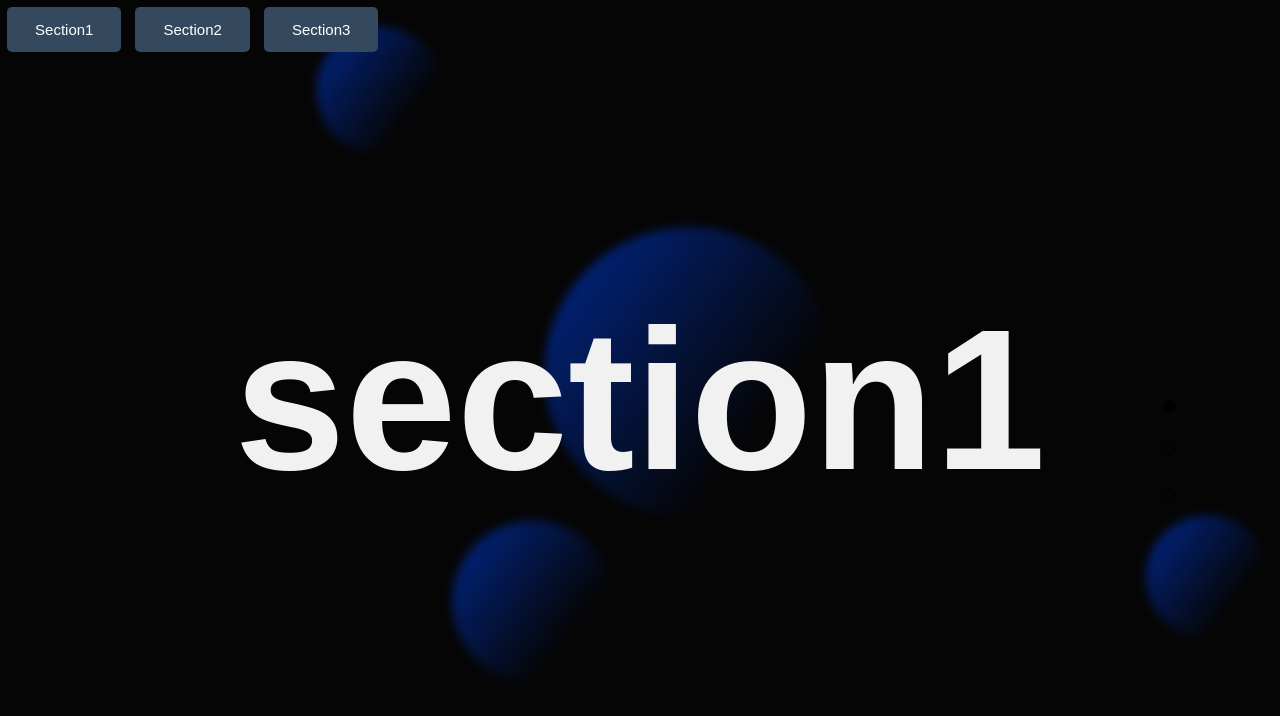
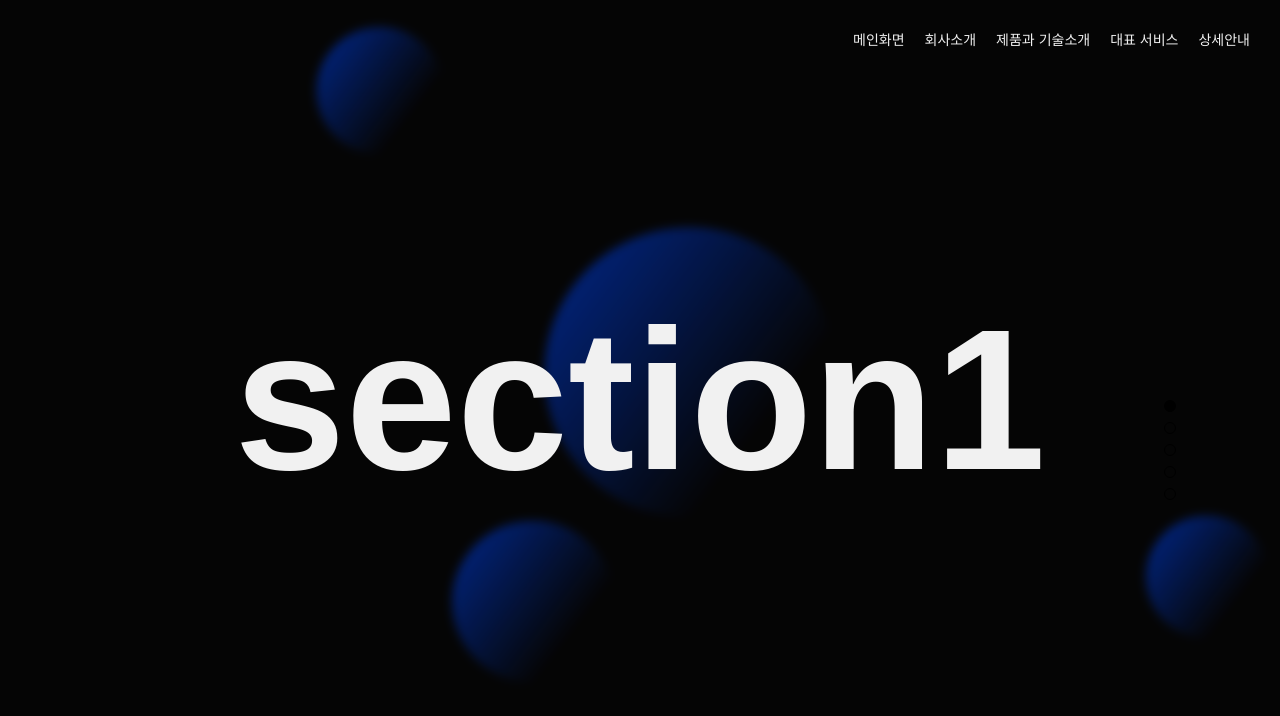
Before and after one commit to chjfrom/companySite, a Next.js app: page / in a window 1280 px wide. Shown: the top 716 px of the page. Built offline with nearby package versions, Linux system fonts and the light colour scheme.

Commit message:
Gnb Menu css 수정

```diff
--- a/components/Dots.jsx
+++ b/components/Dots.jsx
@@ -35,6 +35,8 @@ const Dots = ({ currentPage, onPageChange }) => {
         <Dot num={1} currentPage={currentPage} onClick={onPageChange}></Dot> {/* onClick 추가 */}
         <Dot num={2} currentPage={currentPage} onClick={onPageChange}></Dot> {/* onClick 추가 */}
         <Dot num={3} currentPage={currentPage} onClick={onPageChange}></Dot> {/* onClick 추가 */}
+        <Dot num={4} currentPage={currentPage} onClick={onPageChange}></Dot> {/* onClick 추가 */}
+        <Dot num={5} currentPage={currentPage} onClick={onPageChange}></Dot> {/* onClick 추가 */}
       </div>
     </div>
   );
--- a/components/FullPage.jsx
+++ b/components/FullPage.jsx
@@ -7,67 +7,41 @@ function App() {
   const DIVIDER_HEIGHT = 5;
   const outerDivRef = useRef();
   const [currentPage, setCurrentPage] = useState(1);
-  const [isScrolling, setIsScrolling] = useState(false); // 스크롤 중인지 여부를 나타내는 상태 추가
+  const [isScrolling, setIsScrolling] = useState(false);
 
   useEffect(() => {
     const wheelHandler = (e) => {
       e.preventDefault();
       if (!isScrolling) {
-        // 스크롤 중일 때는 추가 스크롤 이벤트를 무시
-        setIsScrolling(true); // 스크롤 시작 시 플래그 설정
+        setIsScrolling(true);
         const { deltaY } = e;
         const { scrollTop } = outerDivRef.current;
         const pageHeight = window.innerHeight;
 
         if (deltaY > 0) {
-          if (scrollTop >= 0 && scrollTop < pageHeight) {
+          if (currentPage < 5) {
+            // 새로운 페이지가 5개인 경우에만 추가 스크롤 가능
             outerDivRef.current.scrollTo({
-              top: pageHeight + DIVIDER_HEIGHT,
+              top: pageHeight * currentPage + DIVIDER_HEIGHT * currentPage,
               left: 0,
               behavior: 'smooth',
             });
-            setCurrentPage(2);
-          } else if (scrollTop >= pageHeight && scrollTop < pageHeight * 2) {
+            setCurrentPage(currentPage + 1);
+          }
+        } else {
+          if (currentPage > 1) {
             outerDivRef.current.scrollTo({
-              top: pageHeight * 2 + DIVIDER_HEIGHT * 2,
+              top: pageHeight * (currentPage - 2) + DIVIDER_HEIGHT * (currentPage - 2),
               left: 0,
               behavior: 'smooth',
             });
-            setCurrentPage(3);
-          } else {
-            outerDivRef.current.scrollTo({
-              top: pageHeight * 2 + DIVIDER_HEIGHT * 2,
-              left: 0,
-              behavior: 'smooth',
-            });
-          }
-        } else {
-          if (scrollTop >= 0 && scrollTop < pageHeight) {
-            outerDivRef.current.scrollTo({
-              top: 0,
-              left: 0,
-              behavior: 'smooth',
-            });
-          } else if (scrollTop >= pageHeight && scrollTop < pageHeight * 2) {
-            outerDivRef.current.scrollTo({
-              top: 0,
-              left: 0,
-              behavior: 'smooth',
-            });
-            setCurrentPage(1);
-          } else {
-            outerDivRef.current.scrollTo({
-              top: pageHeight + DIVIDER_HEIGHT,
-              left: 0,
-              behavior: 'smooth',
-            });
-            setCurrentPage(2);
+            setCurrentPage(currentPage - 1);
           }
         }
 
         setTimeout(() => {
-          setIsScrolling(false); // 스크롤 종료 시 플래그 재설정
-        }, 1000); // 스크롤 종료 후 1초 동안은 추가 스크롤 이벤트 무시
+          setIsScrolling(false);
+        }, 1000);
       }
     };
 
@@ -76,7 +50,7 @@ function App() {
     return () => {
       outerDivRefCurrent.removeEventListener('wheel', wheelHandler);
     };
-  }, [isScrolling]); // isScrolling 상태를 의존성으로 추가
+  }, [isScrolling, currentPage]);
 
   const onPageChange = (pageNum) => {
     const pageHeight = window.innerHeight;
@@ -94,10 +68,10 @@ function App() {
         <Dots currentPage={currentPage} onPageChange={onPageChange} /> {/* onPageChange 전달 */}
         <Section1 />
         <div className="inner bg-yellow">1</div>
-        <div className="divider"></div>
         <div className="inner bg-blue">2</div>
-        <div className="divider"></div>
         <div className="inner bg-pink">3</div>
+        <div className="inner bg-green">4</div>
+        <div className="inner bg-orange">5</div>
       </div>
       <Menu onPageChange={onPageChange} />
     </>
--- a/components/Menu.jsx
+++ b/components/Menu.jsx
@@ -1,19 +1,19 @@
 export default function Menu({ onPageChange }) {
   return (
-    <div
-      className="menu"
-      style={{
-        position: 'fixed',
-        top: 0,
-        zIndex: 100,
-      }}
-    >
-      <ul className="actions">
-        <li>
-          <button onClick={() => onPageChange(1)}> Section1</button>
-          <button onClick={() => onPageChange(2)}> Section2</button>
-          <button onClick={() => onPageChange(3)}> Section3</button>
-        </li>
+    <div className="gnbMenu">
+      <ul className="gnbList">
+        <li onClick={() => onPageChange(1)}>메인화면</li>
+        <li onClick={() => onPageChange(2)}>회사소개</li>
+        <li onClick={() => onPageChange(3)}>제품과 기술소개</li>
+        <li onClick={() => onPageChange(4)}>대표 서비스</li>
+        <li onClick={() => onPageChange(5)}>상세안내</li>
+        {/* <li>
+          <span onClick={() => onPageChange(1)}>메인화면</span>
+          <span onClick={() => onPageChange(2)}>회사소개</span>
+          <span onClick={() => onPageChange(3)}>제품과 기술소개</span>
+          <span onClick={() => onPageChange(3)}>대표 서비스</span>
+          <span onClick={() => onPageChange(3)}>상세안내</span>
+        </li> */}
       </ul>
     </div>
   );
--- a/styles/global.css
+++ b/styles/global.css
@@ -10,24 +10,6 @@ body {
   position: relative;
   text-align: center;
   font-size: 4em;
-}
-
-.actions {
-  list-style-type: none;
-}
-.actions button {
-  padding: 0.93em 1.87em;
-  background: #35495e;
-  border-radius: 5px;
-  border: 0;
-  color: #fff;
-  margin: 7px;
-  font-size: 15px;
-  cursor: pointer;
-}
-.actions button:hover {
-  background: #fff;
-  color: #35495e;
 }
 
 .outer {
@@ -48,20 +30,37 @@ body {
   font-size: 100px;
 }
 
-.bg-yellow {
-  background-color: #f7f6cf;
-}
-
-.bg-blue {
-  background-color: #b6d8f2;
-}
-
-.bg-pink {
-  background-color: #f4cfdf;
-}
-
 .divider {
   width: 100%;
   height: 5px;
   background-color: gray;
 }
+
+.gnbMenu {
+  position: fixed;
+  top: 30px;
+  right: 30px;
+  z-index: 100;
+  > ul {
+    overflow: hidden;
+    display: flex;
+    align-items: center;
+    column-gap: 20px;
+  }
+}
+
+.gnbList {
+  overflow: hidden;
+  display: flex;
+  align-items: center;
+  column-gap: 20px;
+  > li {
+    line-height: 20px;
+    font-size: 14px;
+    cursor: pointer;
+  }
+  > li:hover {
+    color: #2d7fd6;
+    font-weight: bold;
+  }
+}
```
